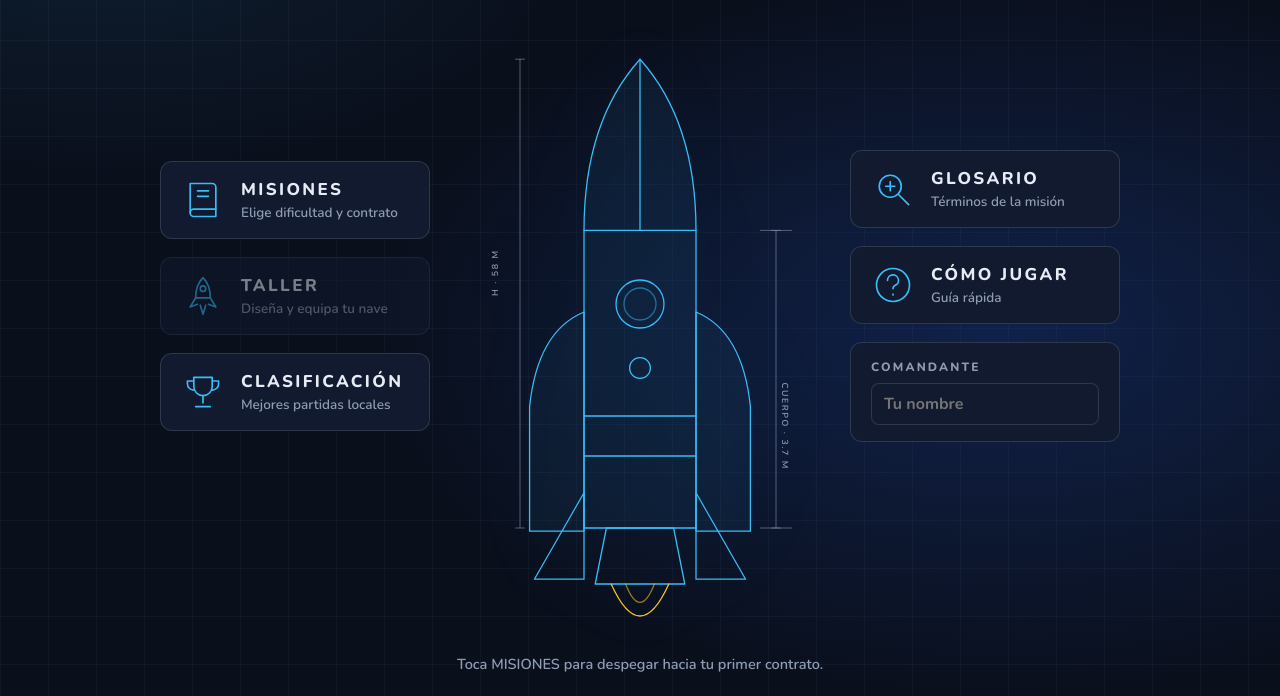
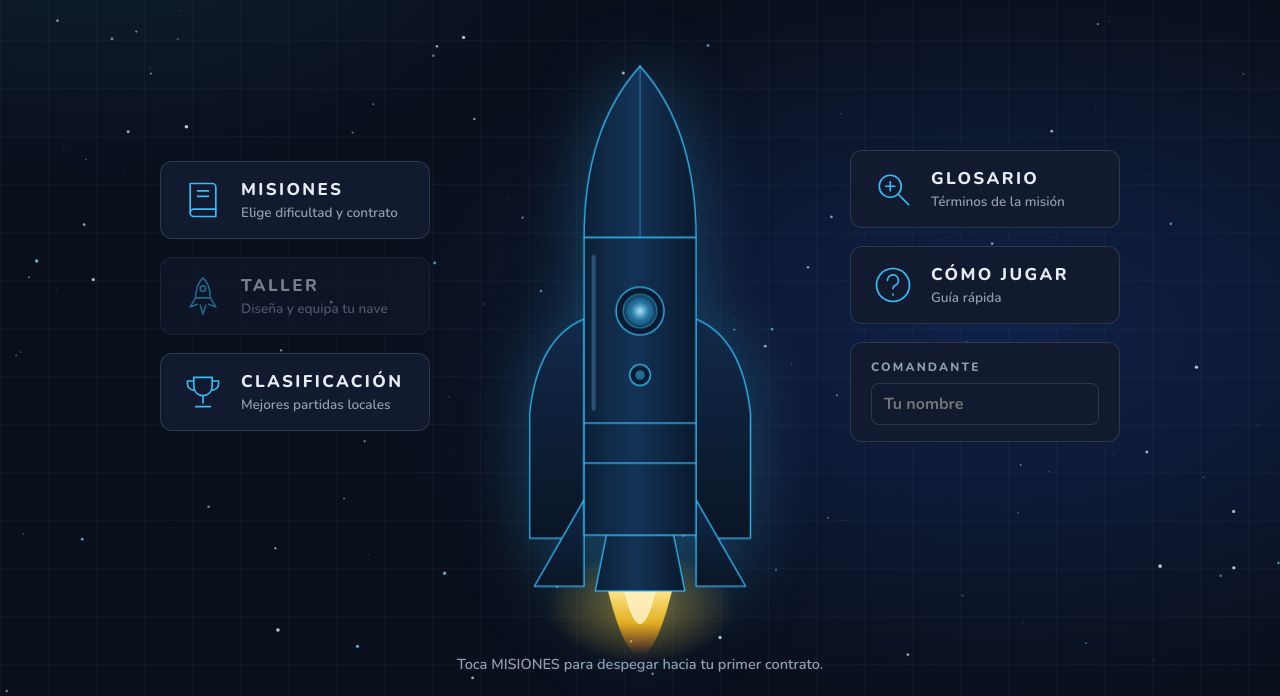
Before and after one commit to EnochGonzalez/Hackaton-2026, a plain HTML site: page index.html in a window 1280 px wide. Shown: the part 104-800 px from the top of the page. Drawn offline with nearby package versions, Linux system fonts and the light colour scheme.

Commit message:
eighth commit: Agregar fondo de estrellas en movimiento al menú principal.

```diff
--- /dev/null
+++ b/compartido/estrellas.js
@@ -0,0 +1,65 @@
+/* ============================================================
+   CAMPO DE ESTRELLAS del menú principal. Las partículas bajan
+   por la pantalla para que parezca que la nave avanza.
+   const campo = iniciarEstrellas();
+   campo.acelerar()   al despegar: van mucho más rápido y dejan estela
+   campo.normal()     vuelve a la velocidad de crucero
+   Tres capas de profundidad: las lejanas son pequeñas y lentas.
+   Con "reducir movimiento" activado en el sistema, se quedan quietas.
+   ============================================================ */
+const CRUCERO = 1, DESPEGUE = 16;
+
+export function iniciarEstrellas() {
+  const lienzo = document.createElement('canvas');
+  lienzo.className = 'estrellas';
+  lienzo.setAttribute('aria-hidden', 'true');
+  document.body.prepend(lienzo);
+  const c = lienzo.getContext('2d');
+  const quieto = matchMedia('(prefers-reduced-motion: reduce)').matches;
+
+  let W = 0, H = 0, estrellas = [], ritmo = CRUCERO, meta = CRUCERO, antes = 0;
+
+  function nueva(arriba) {
+    const capa = Math.random();                                // 0 lejos, 1 cerca
+    return {
+      x: Math.random() * W, y: arriba ? -10 : Math.random() * H,
+      r: .5 + capa * 1.3,                                      // tamaño
+      v: 14 + capa * capa * 110,                               // píxeles por segundo en crucero
+      a: .25 + capa * .6,                                      // brillo
+      azul: Math.random() < .3,
+    };
+  }
+  function medir() {
+    const dpr = Math.min(devicePixelRatio || 1, 2);
+    W = innerWidth; H = innerHeight;
+    lienzo.width = W * dpr; lienzo.height = H * dpr;
+    c.setTransform(dpr, 0, 0, dpr, 0, 0);
+    const total = Math.round(Math.min(220, W * H / 7000));
+    estrellas = Array.from({length: total}, () => nueva(false));
+    if (quieto) pintar(0);
+  }
+  function pintar(dt) {
+    c.clearRect(0, 0, W, H);
+    c.lineCap = 'round';
+    for (const e of estrellas) {
+      e.y += e.v * ritmo * dt;
+      if (e.y > H + 10) Object.assign(e, nueva(true));
+      const estela = Math.min(90, e.v * (ritmo - 1) * .035);  // solo se nota al acelerar
+      c.strokeStyle = e.azul ? `rgba(125,211,252,${e.a})` : `rgba(226,232,240,${e.a})`;
+      c.lineWidth = e.r * 2;
+      c.beginPath(); c.moveTo(e.x, e.y - estela); c.lineTo(e.x, e.y + .01); c.stroke();
+    }
+  }
+  function cuadro(ahora) {
+    const dt = Math.min(.05, (ahora - antes) / 1000 || 0);     // tope: al volver a la pestaña no da un salto
+    antes = ahora;
+    ritmo += (meta - ritmo) * Math.min(1, dt * (meta > ritmo ? 2.2 : 4));
+    pintar(dt);
+    requestAnimationFrame(cuadro);
+  }
+
+  medir();
+  addEventListener('resize', medir);
+  if (!quieto) requestAnimationFrame(cuadro);
+  return {acelerar() { meta = DESPEGUE; }, normal() { meta = ritmo = CRUCERO; }};
+}
--- a/compartido/nave-svg.js
+++ b/compartido/nave-svg.js
@@ -99,17 +99,27 @@ export function coheteSVG(o, activo, etiquetas = true) {
 
 /* Cohete del inicio (plano técnico). La llama lleva la clase "fl" para animarla. */
 export function heroeSVG() {
-  const L = 'stroke="#38bdf8" stroke-width="1.6" fill="none" stroke-linejoin="round" stroke-linecap="round"';
+  const L = 'stroke="#38bdf8" stroke-width="1.6" stroke-linejoin="round" stroke-linecap="round"';
+  const CUERPO = 'fill="url(#heroCuerpo)"', ALA = 'fill="url(#heroAla)"';
   return `<svg class="hero" viewBox="0 0 420 800">
+   <defs>
+    <linearGradient id="heroCuerpo" x1="0" x2="1" y1="0" y2="0"><stop offset="0" stop-color="#0c2038"/><stop offset=".45" stop-color="#143457"/><stop offset="1" stop-color="#0a1a2e"/></linearGradient>
+    <linearGradient id="heroAla" x1="0" x2="0" y1="0" y2="1"><stop offset="0" stop-color="#11294a"/><stop offset="1" stop-color="#0a1626"/></linearGradient>
+    <radialGradient id="heroVentana"><stop offset="0" stop-color="#bae6fd"/><stop offset=".55" stop-color="#38bdf8" stop-opacity=".55"/><stop offset="1" stop-color="#0c2038"/></radialGradient>
+    <linearGradient id="heroLlama" x1="0" x2="0" y1="0" y2="1"><stop offset="0" stop-color="#fde68a"/><stop offset=".5" stop-color="#fbbf24" stop-opacity=".85"/><stop offset="1" stop-color="#f97316" stop-opacity="0"/></linearGradient>
+    <radialGradient id="heroBrillo"><stop offset="0" stop-color="#fbbf24" stop-opacity=".45"/><stop offset="1" stop-color="#fbbf24" stop-opacity="0"/></radialGradient>
+   </defs>
+   <ellipse cx="210" cy="700" rx="120" ry="70" fill="url(#heroBrillo)"/>
+   <g class="fl"><path d="M170 680q40 120 80 0z" fill="url(#heroLlama)"/><path d="M190 680q20 62 40 0z" fill="#fef3c7" fill-opacity=".85"/></g>
    <g ${L}>
-    <path d="M210 24q70 78 70 214v372H140V238Q140 102 210 24z" fill="rgba(56,189,248,.06)"/>
-    <path d="M140 238h140M140 470h140M140 520h140M210 24v214"/>
-    <circle cx="210" cy="330" r="30"/><circle cx="210" cy="330" r="20" stroke-opacity=".5"/><circle cx="210" cy="410" r="13"/>
-    <path d="M140 340q-58 24-68 118v156h68zM280 340q58 24 68 118v156h-68z" fill="rgba(56,189,248,.05)"/>
-    <path d="M140 566l-62 108h62zM280 566l62 108h-62z"/>
-    <path d="M168 610h84l14 70H154z"/>
-    <g class="fl"><path d="M174 680q36 80 72 0" stroke="#fbbf24"/><path d="M192 680q18 46 36 0" stroke="#fbbf24" stroke-opacity=".6"/></g>
-   </g>
-   <g stroke="#8f9db4" stroke-width="1" fill="none" stroke-opacity=".7"><path d="M60 24v586M54 24h12M54 610h12"/><path d="M360 238h40M360 610h40M380 238v372M374 238h12M374 610h12"/></g>
-   <g fill="#8f9db4" font-size="11" font-family="Nunito,sans-serif" letter-spacing="2"><text x="32" y="320" transform="rotate(-90 32 320)">H · 58 M</text><text x="388" y="428" transform="rotate(90 388 428)">${t('CUERPO')} · 3.7 M</text></g></svg>`;
+    <path d="M140 340q-58 24-68 118v156h68zM280 340q58 24 68 118v156h-68z" ${ALA}/>
+    <path d="M140 566l-62 108h62zM280 566l62 108h-62z" ${ALA}/>
+    <path d="M168 610h84l14 70H154z" ${CUERPO}/>
+    <path d="M210 24q70 78 70 214v372H140V238Q140 102 210 24z" ${CUERPO}/>
+    <path d="M140 238h140M140 470h140M140 520h140" fill="none"/>
+    <path d="M210 24v214" fill="none" stroke-opacity=".45"/>
+    <path d="M152 262v190" fill="none" stroke="#7dd3fc" stroke-opacity=".28" stroke-width="5"/>
+    <circle cx="210" cy="330" r="30" fill="#0a1a2e"/><circle cx="210" cy="330" r="21" fill="url(#heroVentana)" stroke-opacity=".6"/>
+    <circle cx="210" cy="410" r="13" fill="#0a1a2e"/><circle cx="210" cy="410" r="6" fill="#38bdf8" fill-opacity=".5" stroke="none"/>
+   </g></svg>`;
 }
--- a/index.css
+++ b/index.css
@@ -15,12 +15,23 @@
 .whoc .fld{width:100%}
 .tip{position:absolute;left:0;right:0;bottom:22px;text-align:center;font-size:14.5px;color:var(--mut)}
 /* Cohete y despegue */
-.hero{position:absolute;left:50%;bottom:2vh;height:80vh;transform:translateX(-50%);filter:drop-shadow(0 0 30px rgba(56,189,248,.18))}
+.hero{position:absolute;left:50%;bottom:2vh;height:80vh;transform:translateX(-50%);overflow:visible;filter:drop-shadow(0 0 34px rgba(56,189,248,.28))}
+/* En crucero flota suavemente (usa "translate" para no chocar con el transform que lo centra) */
+.hero{animation:flota 5s ease-in-out infinite}
+@keyframes flota{0%,100%{translate:0 7px}50%{translate:0 -9px}}
 .hero.launch{animation:lift 1.7s cubic-bezier(.5,0,.9,.4) forwards}
 @keyframes lift{0%{transform:translate(-50%,0)}15%{transform:translate(-50%,6px)}100%{transform:translate(-50%,-135vh)}}
 .hero .fl{transform-box:fill-box;transform-origin:top}
+/* Motor siempre encendido: llama corta en crucero, larga al despegar */
+.hero .fl{animation:flCrucero .16s infinite alternate}
+@keyframes flCrucero{from{transform:scaleY(.85)}to{transform:scaleY(1.35)}}
 .hero.launch .fl{animation:fl .12s infinite alternate}
-@keyframes fl{from{transform:scaleY(1)}to{transform:scaleY(2.6)}}
+@keyframes fl{from{transform:scaleY(1.4)}to{transform:scaleY(2.8)}}
+/* Campo de estrellas (compartido/estrellas.js), detrás de todo */
+.estrellas{position:fixed;inset:0;width:100%;height:100%;pointer-events:none}
+@media (prefers-reduced-motion:reduce){
+  .hero,.hero .fl{animation:none}
+}
 .menu{display:contents}     /* en escritorio no agrupa: .hl y .hr flotan a los lados */
 
 /* Flujo: título, cohete y debajo las tarjetas en dos columnas */
--- a/index.js
+++ b/index.js
@@ -1,9 +1,11 @@
-/* INICIO: menú principal. Al tocar MISIONES el cohete despega y luego se abre la lista. */
+/* INICIO: menú principal. El cohete navega entre estrellas; al tocar MISIONES acelera,
+   despega y luego se abre la lista. */
 import {cargarPartida, cargarComandante, guardarComandante, misionDe} from './compartido/estado.js';
 import {ir, activarEnlaces} from './compartido/nav.js';
 import {ico, limpio} from './compartido/componentes.js';
 import {heroeSVG} from './compartido/nave-svg.js';
 import {efecto} from './compartido/audio.js';
+import {iniciarEstrellas} from './compartido/estrellas.js';
 import {t, tx} from './idioma/idioma.js';
 
 const partida = cargarPartida();
@@ -30,13 +32,15 @@ document.querySelector('#app').innerHTML = `
 activarEnlaces();
 document.querySelector('#nm').addEventListener('input', e => guardarComandante(e.target.value));
 
+const campo = iniciarEstrellas();
 let despegando = false;
 document.querySelector('#btnMisiones').addEventListener('click', () => {
   if (despegando) return;
   despegando = true;
   document.querySelector('.hero').classList.add('launch');
   efecto('despegue');
+  campo.acelerar();
   setTimeout(() => ir('misiones'), 1700);
 });
 /* Si el jugador regresa con el botón Atrás del navegador, el cohete vuelve a su sitio */
-window.addEventListener('pageshow', () => { despegando = false; document.querySelector('.hero').classList.remove('launch'); });
+window.addEventListener('pageshow', () => { despegando = false; document.querySelector('.hero').classList.remove('launch'); campo.normal(); });
```
